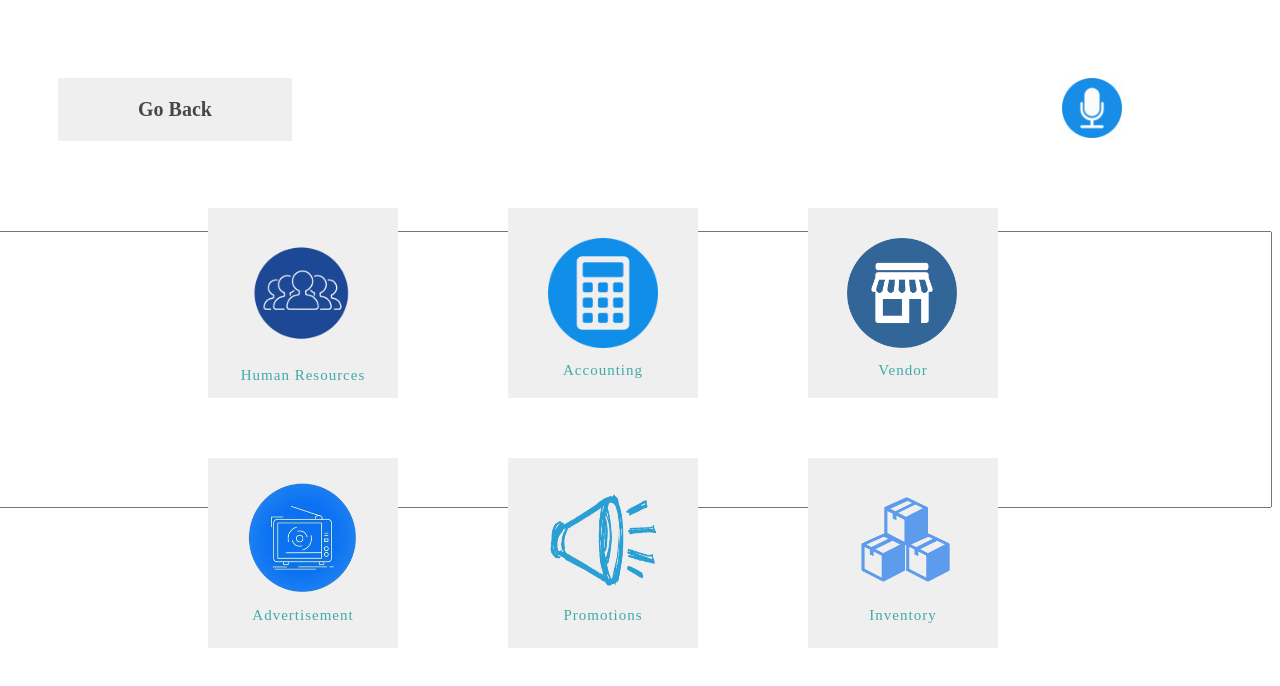
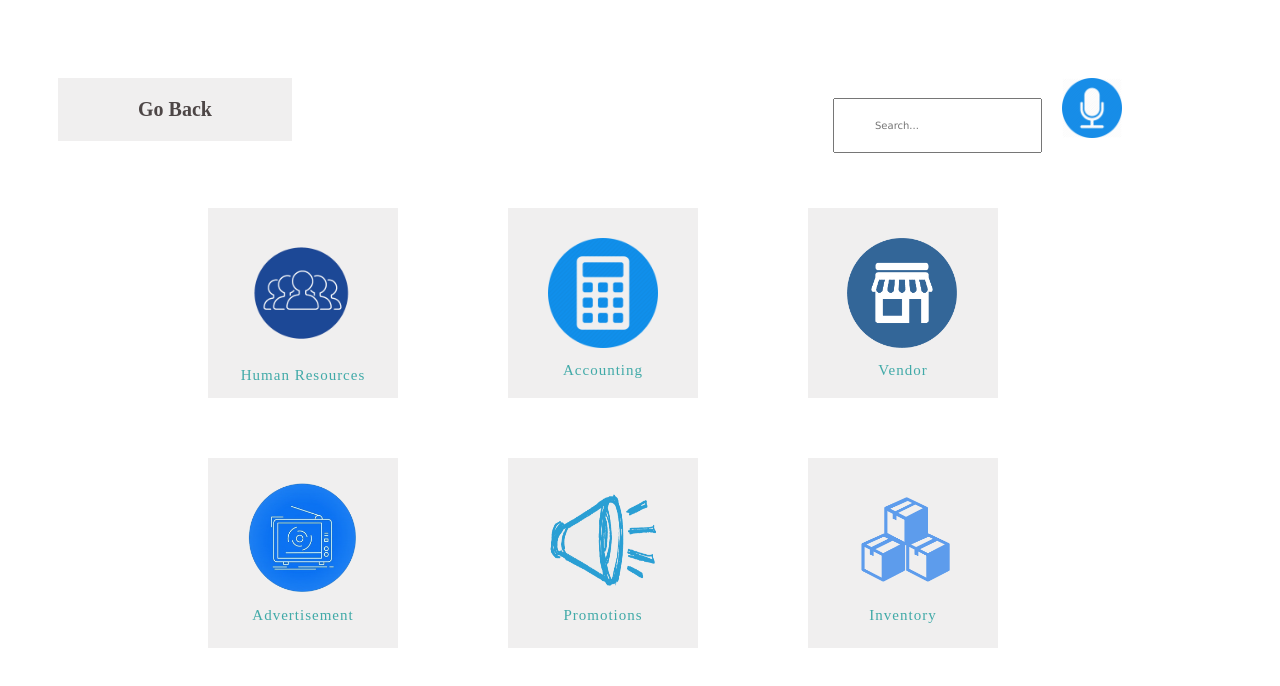
Before and after one commit to ashmamd/2020SmartKart, a plain HTML site: page code/AdminPage.html in a window 1280 px wide. Drawn offline with Linux system fonts and the light colour scheme.

Commit message:
fix font size for search function

```diff
--- a/code/css/style.css
+++ b/code/css/style.css
@@ -126,7 +126,7 @@ input[type=search] {
     float: right;
     padding: 20px 40px;
     margin-top: 90px;
-    font-size: 200px;
+    font-size: 10px;
     font-family: Verdana, Tahoma, sans-serif;
 }
 
```
